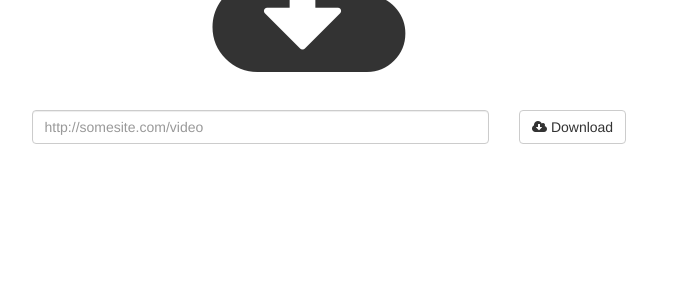
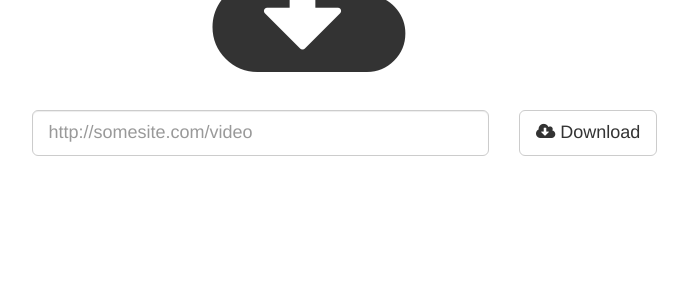
Before and after one commit to AndreMiras/tubedl, a Django app: page / in a window 1280 px wide. Shown: the part 266-566 px from the top of the page, without its empty margins (331-1019 px from the left). Run offline with Django 3.2, Linux system fonts and the light colour scheme; some libraries are stand-ins or nearby versions.

Commit message:
front page form large button and input

```diff
--- a/templates/videodl/download_form.html
+++ b/templates/videodl/download_form.html
@@ -23,7 +23,7 @@
       {% endfor %}
 
       <div class="text-center col-md-2">
-        <button type="submit" class="btn btn-default"><i class="fa fa-cloud-download"></i> Download</button>
+        <button type="submit" class="btn btn-default btn-lg"><i class="fa fa-cloud-download"></i> Download</button>
       </div>
       </div> <!-- row -->
     </form>
--- a/videodl/forms.py
+++ b/videodl/forms.py
@@ -21,6 +21,8 @@ class DownloadForm(forms.ModelForm):
         # Adds Twitter Bootstrap 3 "form-control" class.
         for field_name, field in self.fields.items():
             field.widget.attrs['class'] = 'form-control'
+        # large input
+        self.fields['url'].widget.attrs['class'] += ' input-lg'
 
 
     def clean_url(self):
```
